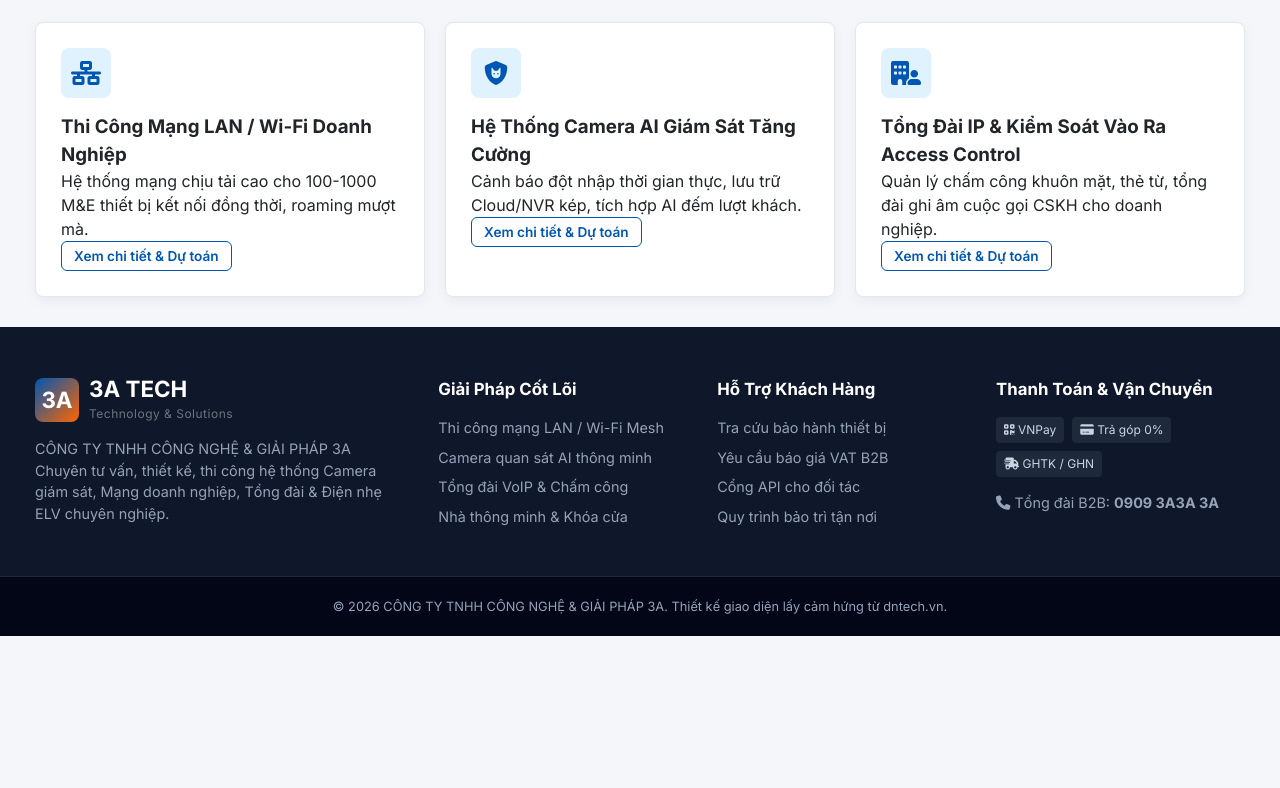
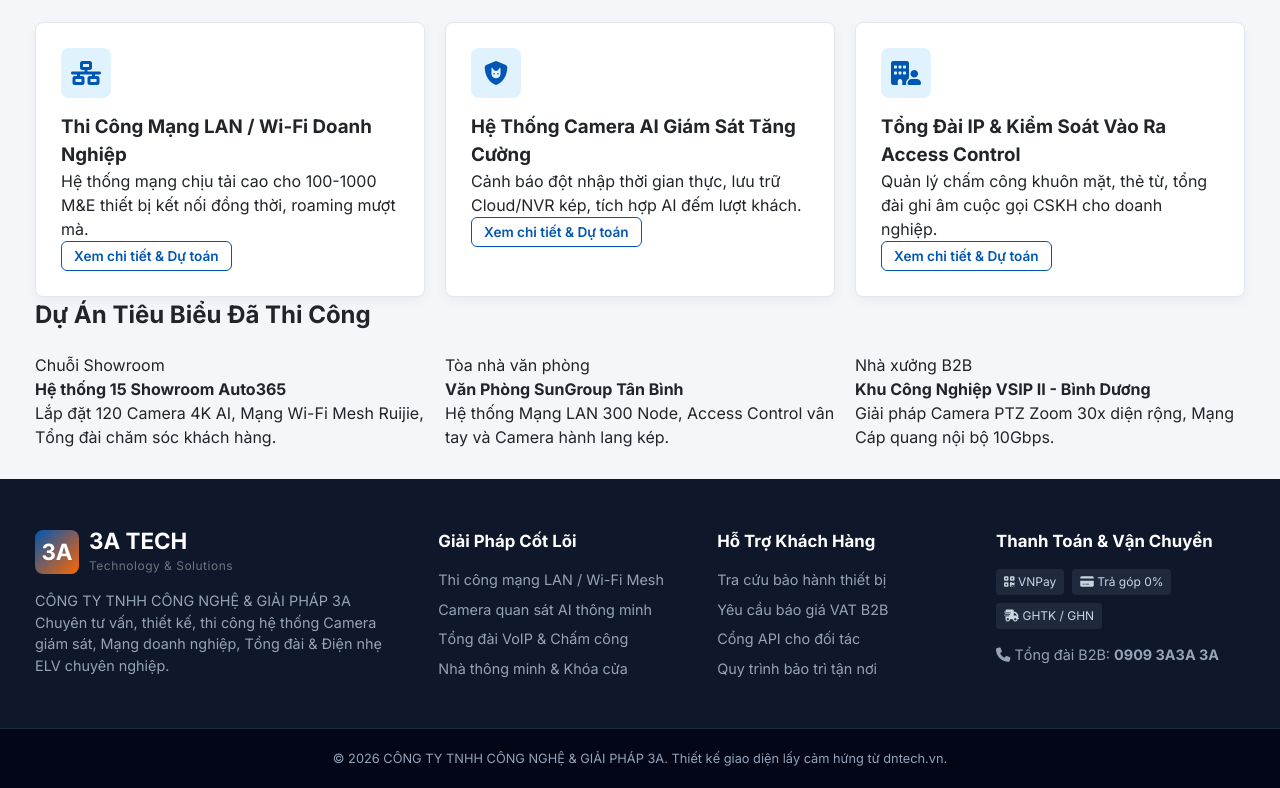
Before and after one commit to Jackctive/Website_demo, a plain HTML site: page index.html in a window 1280 px wide. Shown: the part 1505-2293 px from the top of the page. Before the commit the page ends 2141 px from the top, so only its background shows below. Drawn offline with Linux system fonts and the light colour scheme.

Commit message:
Update index.html

```diff
--- a/index.html
+++ b/index.html
@@ -178,6 +178,30 @@
                     <button class="btn btn-sm btn-outline" onclick="navigateTo('page-solutions')">Xem chi tiết & Dự toán</button>
                 </div>
             </div>
+
+            <!-- PROJECTS SHOWCASE -->
+            <div class="projects-section">
+                <h2>Dự Án Tiêu Biểu Đã Thi Công</h2>
+                <div class="grid grid-3" style="margin-top:20px;">
+                    <div class="project-box">
+                        <div class="project-tag">Chuỗi Showroom</div>
+                        <h4>Hệ thống 15 Showroom Auto365</h4>
+                        <p>Lắp đặt 120 Camera 4K AI, Mạng Wi-Fi Mesh Ruijie, Tổng đài chăm sóc khách hàng.</p>
+                    </div>
+                    <div class="project-box">
+                        <div class="project-tag">Tòa nhà văn phòng</div>
+                        <h4>Văn Phòng SunGroup Tân Bình</h4>
+                        <p>Hệ thống Mạng LAN 300 Node, Access Control vân tay và Camera hành lang kép.</p>
+                    </div>
+                    <div class="project-box">
+                        <div class="project-tag">Nhà xưởng B2B</div>
+                        <h4>Khu Công Nghiệp VSIP II - Bình Dương</h4>
+                        <p>Giải pháp Camera PTZ Zoom 30x diện rộng, Mạng Cáp quang nội bộ 10Gbps.</p>
+                    </div>
+                </div>
+            </div>
+        </section>
+
         <!-- 2. PAGE: PRODUCTS & FILTER -->
         <section id="page-products" class="page-section">
             <div class="products-layout">
```
